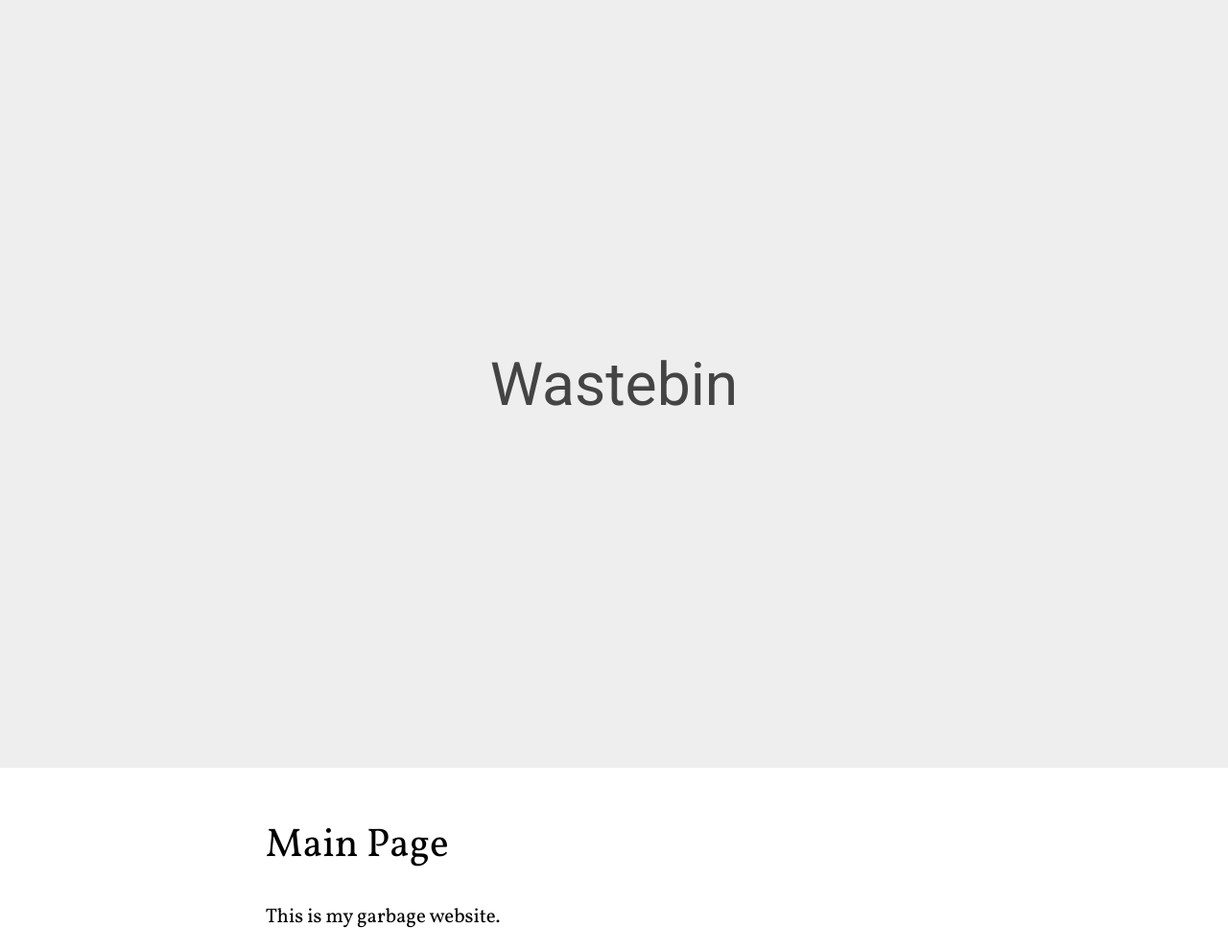
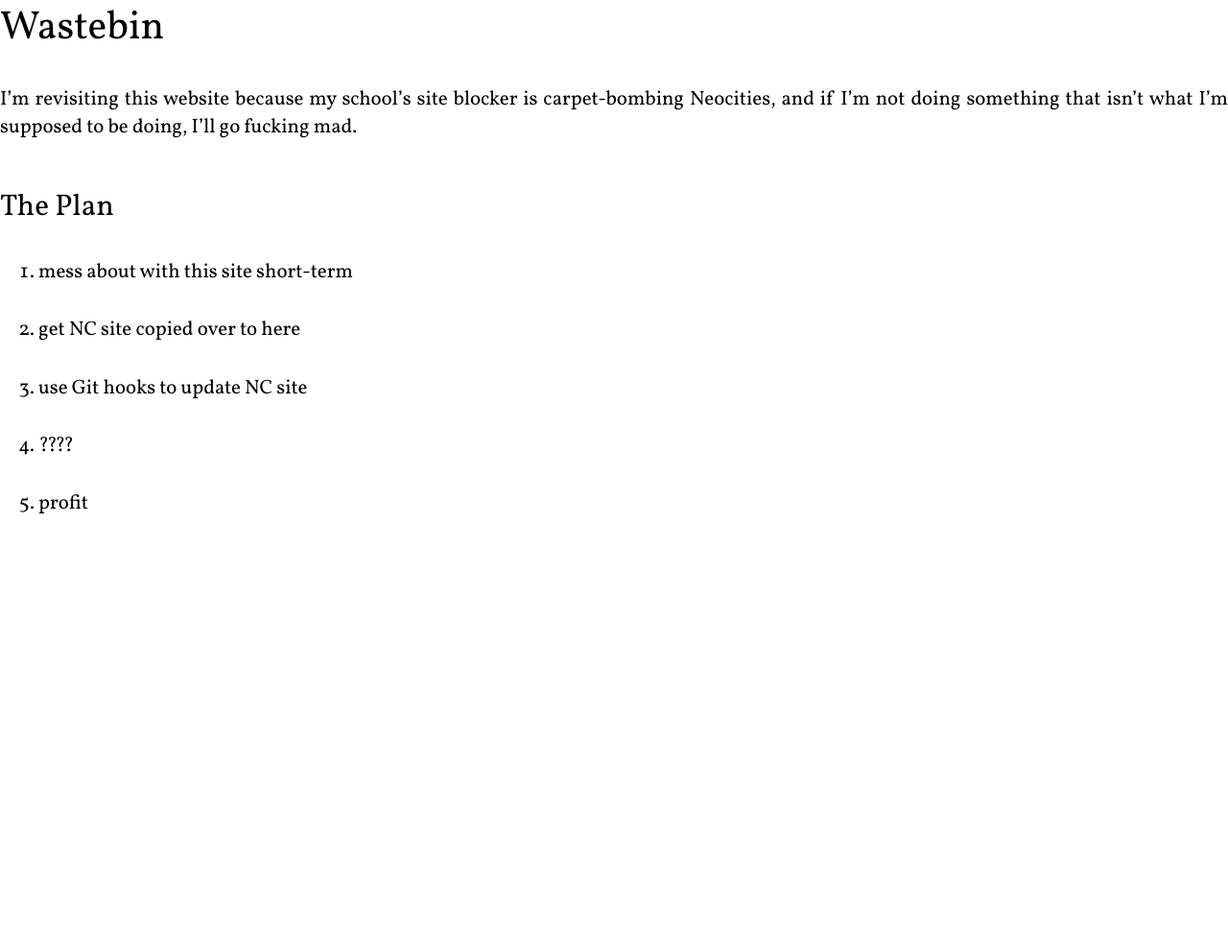
Before and after one commit to wastebin/wastebin.github.io, a plain HTML site: page index.html in a window 1280 px wide. Shown: the whole page at 96% size. After the commit the page ends 800 px from the top, so only its background shows below. Drawn offline with Linux system fonts and the light colour scheme.

Commit message:
Update index.html

```diff
--- a/index.html
+++ b/index.html
@@ -1,17 +1,20 @@
-<!DOCTYPE html>
-<html>
+<!DOCTYPE html PUBLIC "-//W3C//DTD XHTML 1.1//EN" "http://www.w3.org/TR/xhtml11/DTD/xhtml11.dtd">
+<html xmlns="http://www.w3.org/1999/xhtml" xml:lang="en">
   <head>
-    <title>Wastebin</title>
-    <link rel=stylesheet href=https://fonts.googleapis.com/css?family=Vollkorn|Roboto:400,400i,700>
-    <link rel=stylesheet href=style.css>
+    <title>AAAAAAAAAAAAAAAAAA</title>
+    <link rel="stylesheet" href="https://fonts.googleapis.com/css?family=Vollkorn|Roboto:400,400i,700" />
+    <link rel="stylesheet" href="style.css">
   </head>
   <body>
-    <div class=top>
-      <span class="name center">Wastebin</span>
-    </div>
-    <div class=main>
-      <h1>Main Page</h1>
-      <p>This is my garbage website.</p>
-    </div>
+    <h1>Wastebin</h1>
+    <p>I’m revisiting this website because my school’s site blocker is carpet-bombing Neocities, and if I’m not doing something that isn’t what I’m supposed to be doing, I’ll go fucking mad.</p>
+    <h2>The Plan</h2>
+    <ol>
+      <li>mess about with this site short-term</li>
+      <li>get NC site copied over to here</li>
+      <li>use Git hooks to update NC site</li>
+      <li>????</li>
+      <li>profit</li>
+    </ol>
   </body>
 </html>
```
